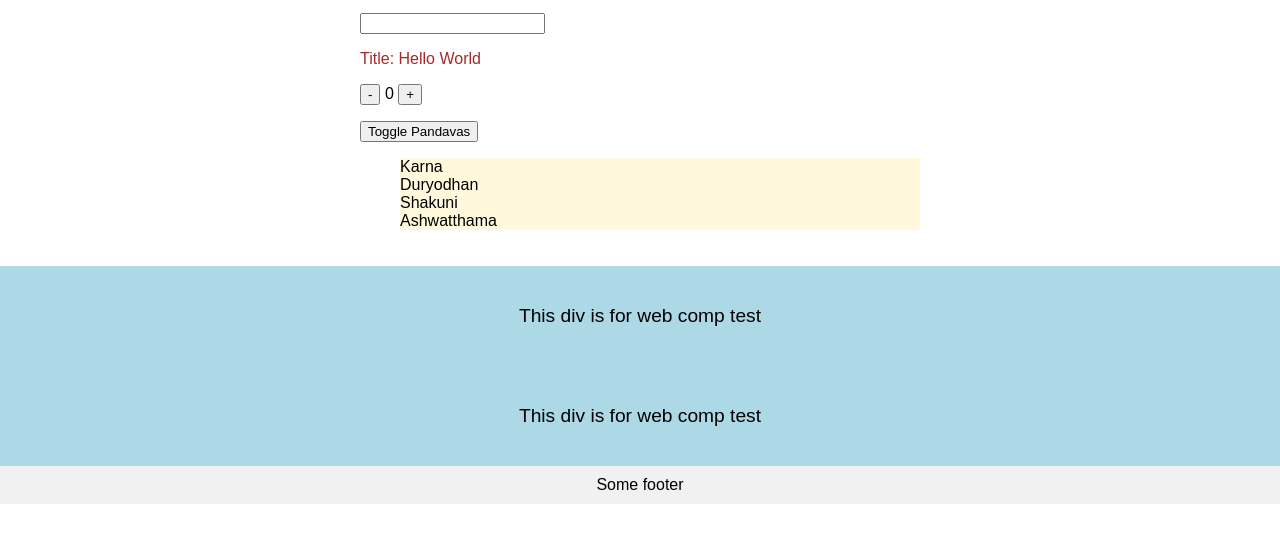
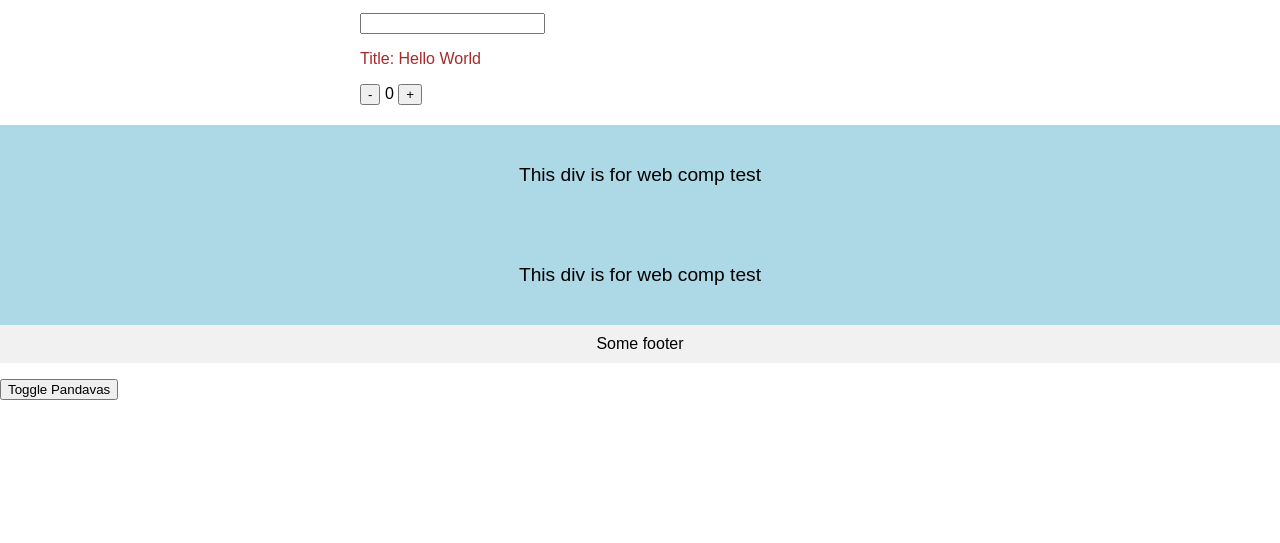
Before and after one commit to aksh-github/light-template, a website built with Vite: page index.html in a window 1280 px wide. Both pictures are taken after a click on the button "Toggle Pandavas". Shown: the part 189-732 px from the top of the page. Built offline with nearby package versions, Linux system fonts and the light colour scheme.

Commit message:
Stable changes

```diff
--- a/index.html
+++ b/index.html
@@ -71,9 +71,8 @@
       <p class="message">Title: {{ title }}</p>
 
       <button data-id="neg">-</button> {{ctr}} <button data-id="pos">+</button>
-
-      <div id="for"></div>
     </template>
+    <div id="for"></div>
     <template id="pandav-template">
       <p>
         <button data-id="toggle">Toggle Pandavas</button>
--- a/src/compos/for.js
+++ b/src/compos/for.js
@@ -2,7 +2,7 @@ import Templater from "../lib/Templater";
 
 const t = new Templater({
   template: "#pandav-template",
-  elOrSelector: "#for",
+  elOrSelector: document.querySelector("#for"),
   data: {
     showPandavas: true,
     pandavas: [
@@ -13,26 +13,28 @@ const t = new Templater({
       { name: "Sahadev" },
     ],
   },
-  events: {
-    "[data-id='toggle']": {
-      click: function (event) {
-        // Toggle by negating the current value
-        this.updateData({
-          showPandavas: !this.data.showPandavas,
-        });
-      },
+});
+
+t.bindEvents({
+  // [data-id='toggle']
+  button: {
+    click: function () {
+      console.log("Toggle button clicked!");
+      t.updateData({ showPandavas: false });
+      console.log(t.getRootElement().querySelector("[data-if]"));
+      t.unmount(t.getRootElement().querySelector("[data-if]"));
     },
   },
 });
 
-setTimeout(() => {
-  // Update data
-  t.updateData({
-    pandavas: [
-      { name: "Karna" },
-      { name: "Duryodhan" },
-      { name: "Shakuni" },
-      { name: "Ashwatthama" },
-    ],
-  });
-}, 7000);
+// setTimeout(() => {
+//   // Update data
+//   t.updateData({
+//     pandavas: [
+//       { name: "Karna" },
+//       { name: "Duryodhan" },
+//       { name: "Shakuni" },
+//       { name: "Ashwatthama" },
+//     ],
+//   });
+// }, 7000);
```
Also changed, not shown: src/lib/Templater.js.
